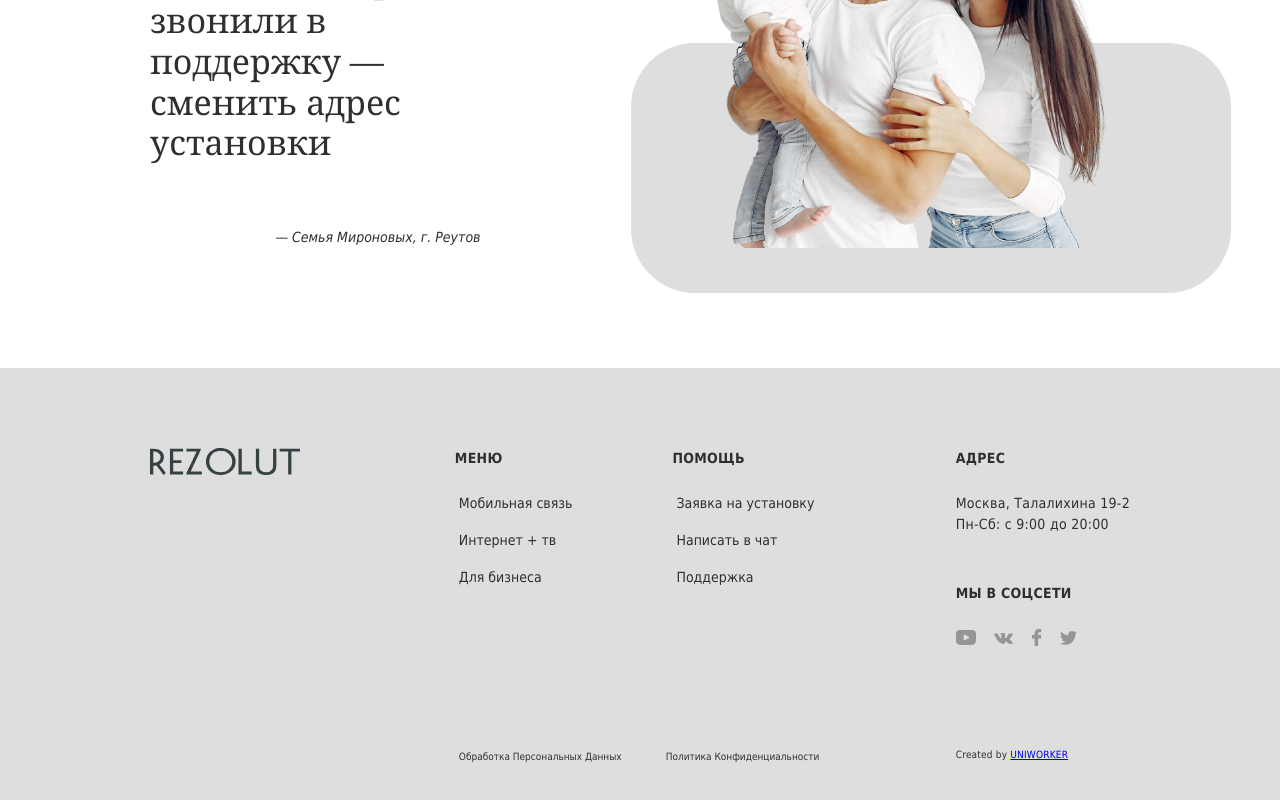
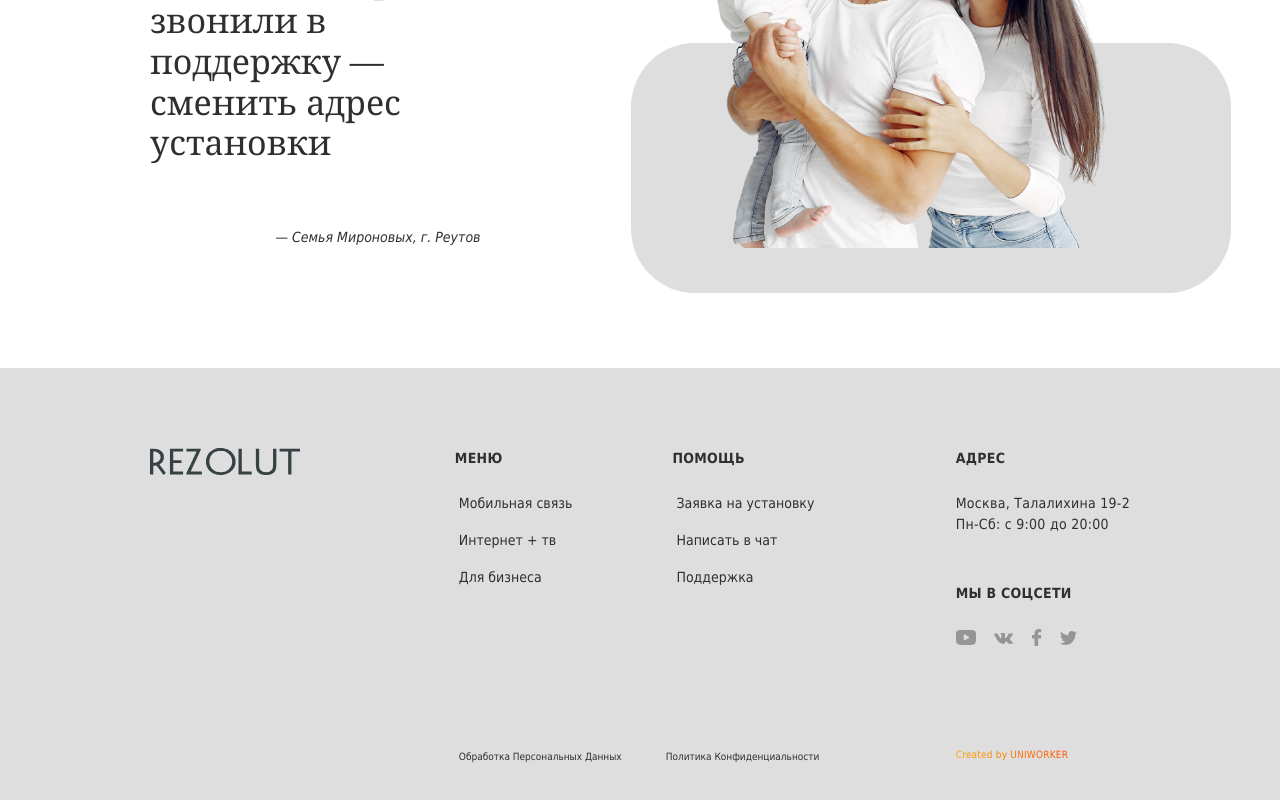
Before and after one commit to Uniworker/resolut, a website built with Parcel: page index.html in a window 1280 px wide. Shown: the part 3110-3910 px from the top of the page. Built offline with nearby package versions, Linux system fonts and the light colour scheme.

Commit message:
Update style.css

```diff
--- a/css/style.css
+++ b/css/style.css
@@ -814,6 +814,13 @@ select {
   padding-right: 16px;
 }
 .footer__copyright {
+  background: -webkit-linear-gradient(45deg, #FFAA00, #FF1C00);
+  background: -moz-linear-gradient(45deg, #FFAA00, #FF1C00);
+  background: -o-linear-gradient(45deg, #FFAA00, #FF1C00);
+  background: linear-gradient(45deg, #FFAA00, #FF1C00);
+  background-clip: text;
+  -webkit-background-clip: text;
+  -webkit-text-fill-color: transparent;
   font-size: 1rem;
   letter-spacing: 0.02em;
 }
```
